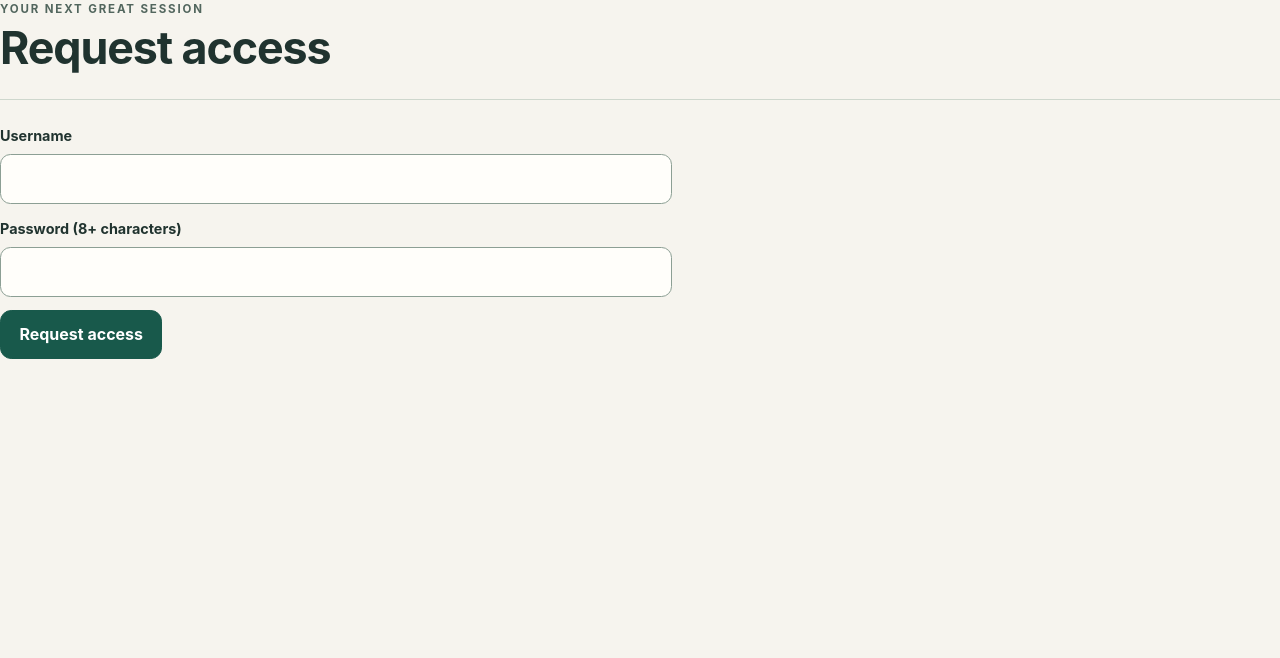
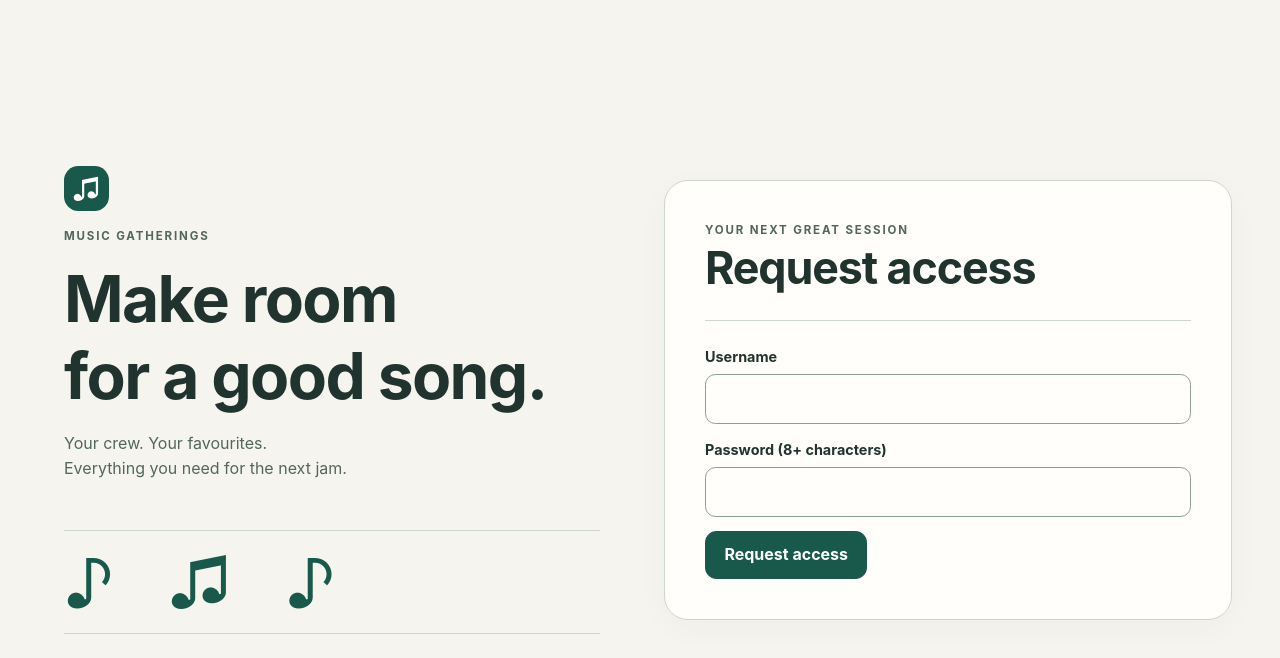
Before and after one commit to mylonasc/music-gatherings-app, a React (Vite) app in the folder frontend/: page /request-access in a window 1280 px wide. Shown: the top 658 px of the page. Built offline with nearby package versions, Linux system fonts and the light colour scheme; no server answers.

Commit message:
feat(ui): unify account, crew and keyboard-accessible admin screens (#36)

```diff
--- a/frontend/src/App.css
+++ b/frontend/src/App.css
@@ -68,6 +68,10 @@ label:has(input[type="radio"]:checked) { background: var(--accent-soft); border-
 .action-link:hover { color: white; background: var(--accent-hover); }
 .suggest-form { padding-block: 1rem; }
 .provider-note { display: block; padding: 0 .6rem .6rem; color: var(--muted); }
+.member-card { display: flex; align-items: center; flex-wrap: wrap; gap: 1rem; }
+[role="tab"] { text-transform: capitalize; }
+[role="tab"][aria-selected="true"] { background: var(--accent); color: white; }
+[role="tabpanel"] { min-width: 0; }
 @media (min-width: 64rem) { .method-grid { grid-template-columns: repeat(3, minmax(0, 1fr)); } }
 @media (min-width: 48rem) { .app-main { padding: 2.5rem; } }
 @media (prefers-reduced-motion: reduce) { *, *::before, *::after { animation: none !important; transition: none !important; scroll-behavior: auto !important; } }
--- a/frontend/src/app/routes.tsx
+++ b/frontend/src/app/routes.tsx
@@ -1,6 +1,7 @@
 import { Navigate, Outlet, Route, Routes, useLocation } from "react-router-dom";
 import { AppShell } from "./AppShell";
 import { AddTrackPage } from "../features/adding/AddTrackPage";
+import { AuthLayout } from "../features/auth/AuthLayout";
 import { useAuth } from "../features/auth/AuthContext";
 import { LoginPage, RequestAccessPage } from "../features/auth/AuthPages";
 import { AdminPage } from "../features/admin/AdminPage";
@@ -23,8 +24,10 @@ function Protected() {
 export function AppRoutes() {
   return (
     <Routes>
-      <Route path="/login" element={<LoginPage />} />
-      <Route path="/request-access" element={<RequestAccessPage />} />
+      <Route element={<AuthLayout />}>
+        <Route path="/login" element={<LoginPage />} />
+        <Route path="/request-access" element={<RequestAccessPage />} />
+      </Route>
       <Route element={<Protected />}>
         <Route element={<AppShell />}>
           <Route index element={<TracksPage />} />
--- a/frontend/src/features/admin/AdminPage.tsx
+++ b/frontend/src/features/admin/AdminPage.tsx
@@ -38,7 +38,15 @@ export function AdminPage() {
           <button
             key={name}
             type="button"
-            role="tab"
+             role="tab"
+            id={`admin-tab-${name}`}
+            aria-controls="admin-panel"
+            tabIndex={tab === name ? 0 : -1}
+            onKeyDown={(event) => {
+              const index = TABS.indexOf(name);
+              const next = event.key === "ArrowRight" ? (index + 1) % TABS.length : event.key === "ArrowLeft" ? (index + TABS.length - 1) % TABS.length : event.key === "Home" ? 0 : event.key === "End" ? TABS.length - 1 : null;
+              if (next !== null) { event.preventDefault(); setTab(TABS[next]); document.getElementById(`admin-tab-${TABS[next]}`)?.focus(); }
+            }}
             aria-selected={tab === name}
             onClick={() => setTab(name)}
           >
@@ -46,11 +54,13 @@ export function AdminPage() {
           </button>
         ))}
       </div>
+      <div className="surface-panel" id="admin-panel" role="tabpanel" aria-labelledby={`admin-tab-${tab}`} tabIndex={0}>
       {tab === "requests" && <AccessRequests />}
       {tab === "providers" && <ProvidersPanel />}
       {tab === "processing" && <ProcessingPanel />}
       {tab === "jobs" && <JobsPanel />}
       {tab === "audit" && <AuditLog />}
+      </div>
     </Page>
   );
 }
--- /dev/null
+++ b/frontend/src/features/auth/AuthLayout.tsx
@@ -0,0 +1,10 @@
+import { Outlet } from "react-router-dom";
+import "./auth.css";
+
+export function AuthLayout() {
+  return <main className="auth-layout"><aside className="auth-story" aria-label="Music Gatherings">
+    <span className="brand-mark" aria-hidden="true">♫</span><p className="eyebrow">Music Gatherings</p>
+    <h1>Make room<br />for a good song.</h1><p>Your crew. Your favourites.<br />Everything you need for the next jam.</p>
+    <div className="staff-decoration" aria-hidden="true">♪ &nbsp; ♫ &nbsp; ♪</div>
+  </aside><div className="auth-form"><Outlet /></div></main>;
+}
--- a/frontend/src/features/auth/AuthPages.tsx
+++ b/frontend/src/features/auth/AuthPages.tsx
@@ -1,13 +1,13 @@
 import { useState } from "react";
 import type { FormEvent } from "react";
-import { Link, useLocation, useNavigate } from "react-router-dom";
+import { Link, Navigate, useLocation, useNavigate } from "react-router-dom";
 import { ApiError } from "../../lib/api-client";
 import { ErrorNotice, Field, Loading, Page } from "../../components/ui";
 import { useAuth } from "./AuthContext";
 
 function redirectTarget(search: string): string {
   const next = new URLSearchParams(search).get("next");
-  return next && next.startsWith("/") ? next : "/";
+  return next && next.startsWith("/") && !next.startsWith("//") && !next.includes("\\") ? next : "/";
 }
 
 export function LoginPage() {
@@ -21,8 +21,7 @@ export function LoginPage() {
 
   if (loading) return <Loading />;
   if (user) {
-    navigate(redirectTarget(location.search), { replace: true });
-    return <Loading label="Signed in, taking you to your jam tracks…" />;
+    return <Navigate to={redirectTarget(location.search)} replace />;
   }
 
   async function onSubmit(event: FormEvent) {
--- /dev/null
+++ b/frontend/src/features/auth/auth.css
@@ -0,0 +1,12 @@
+.auth-layout { min-height: 100dvh; display: grid; padding: 1.25rem; gap: 1.5rem; max-width: 80rem; margin: auto; }
+.auth-story { padding: 1rem; }
+.auth-story .eyebrow { margin-top: 1rem; }
+.auth-story h1 { font-size: clamp(2rem, 5vw, 4rem); margin-block: 1rem; }
+.auth-story > p:last-of-type { color: var(--muted); }
+.staff-decoration { display: none; }
+.auth-form { padding: 1.5rem; background: var(--surface); border: 1px solid var(--line); border-radius: 1.5rem; box-shadow: var(--shadow); align-self: center; min-width: 0; }
+@media (min-width: 48rem) {
+  .auth-layout { grid-template-columns: 1fr 1fr; align-items: center; padding: 3rem; gap: 3rem; }
+  .auth-form { padding: 2.5rem; }
+  .staff-decoration { display: block; font-size: 4rem; color: var(--accent); border-block: 1px solid var(--line); margin-top: 3rem; }
+}
--- a/frontend/src/features/crew/CrewPage.tsx
+++ b/frontend/src/features/crew/CrewPage.tsx
@@ -1,4 +1,5 @@
-import { ErrorNotice, Loading, Page } from "../../components/ui";
+import { useState } from "react";
+import { Badge, EmptyState, ErrorNotice, Field, Loading, Page } from "../../components/ui";
 import { useGet } from "../../lib/use-api";
 import type { MemberOut } from "../../lib/api-types";
 
@@ -9,7 +10,8 @@ interface Crew {
 
 export function CrewPage() {
   const { data: crews, error: crewsError, loading: crewsLoading } = useGet<Crew[]>("/api/v1/crews");
-  const crewId = crews && crews.length > 0 ? crews[0].id : null;
+  const [selectedCrew, setSelectedCrew] = useState("");
+  const crewId = crews?.some((c) => c.id === selectedCrew) ? selectedCrew : crews?.[0]?.id ?? null;
   const {
     data: members,
     error: membersError,
@@ -18,22 +20,20 @@ export function CrewPage() {
 
   return (
     <Page title="Jam crew">
+      <p>Good music starts with good company. Meet the people sharing your next session.</p>
       {crewsLoading && <Loading label="Loading crews…" />}
       {crewsError && <ErrorNotice message={crewsError} />}
-      {crews?.map((crew) => (
-        <section key={crew.id} aria-label={crew.name}>
-          <h3>{crew.name}</h3>
-        </section>
-      ))}
+      {crews && !crews.length && <EmptyState title="No crew yet">Ask an administrator to approve your access.</EmptyState>}
+      {!!crews?.length && <Field id="crew-choice" label="Crew"><select id="crew-choice" value={crewId ?? ""} onChange={(e) => setSelectedCrew(e.target.value)}>{crews.map((crew) => <option key={crew.id} value={crew.id}>{crew.name}</option>)}</select></Field>}
       {membersLoading && <Loading label="Loading members…" />}
       {membersError && <ErrorNotice message={membersError} />}
       {members && (
         <>
           <h3>Members</h3>
-          <ul>
+          <ul className="track-list">
             {members.map((member) => (
-              <li key={member.user_id}>
-                {member.username} · {member.role}
+              <li key={member.user_id} className="track-card member-card">
+                <span className="avatar" aria-hidden="true">{member.username.slice(0, 1).toUpperCase()}</span><strong>{member.username}</strong><Badge>{member.role}</Badge>
               </li>
             ))}
           </ul>
```
